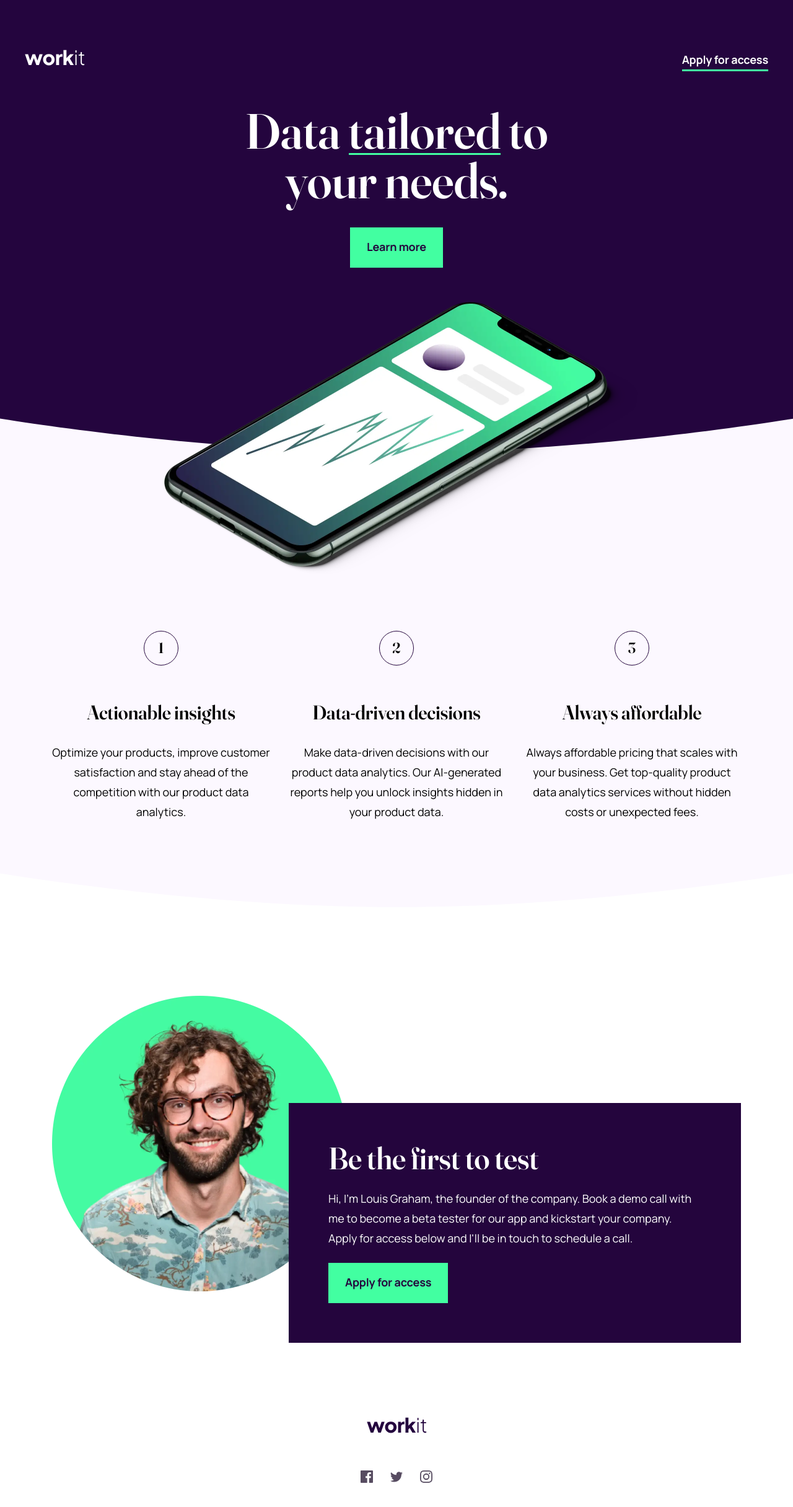
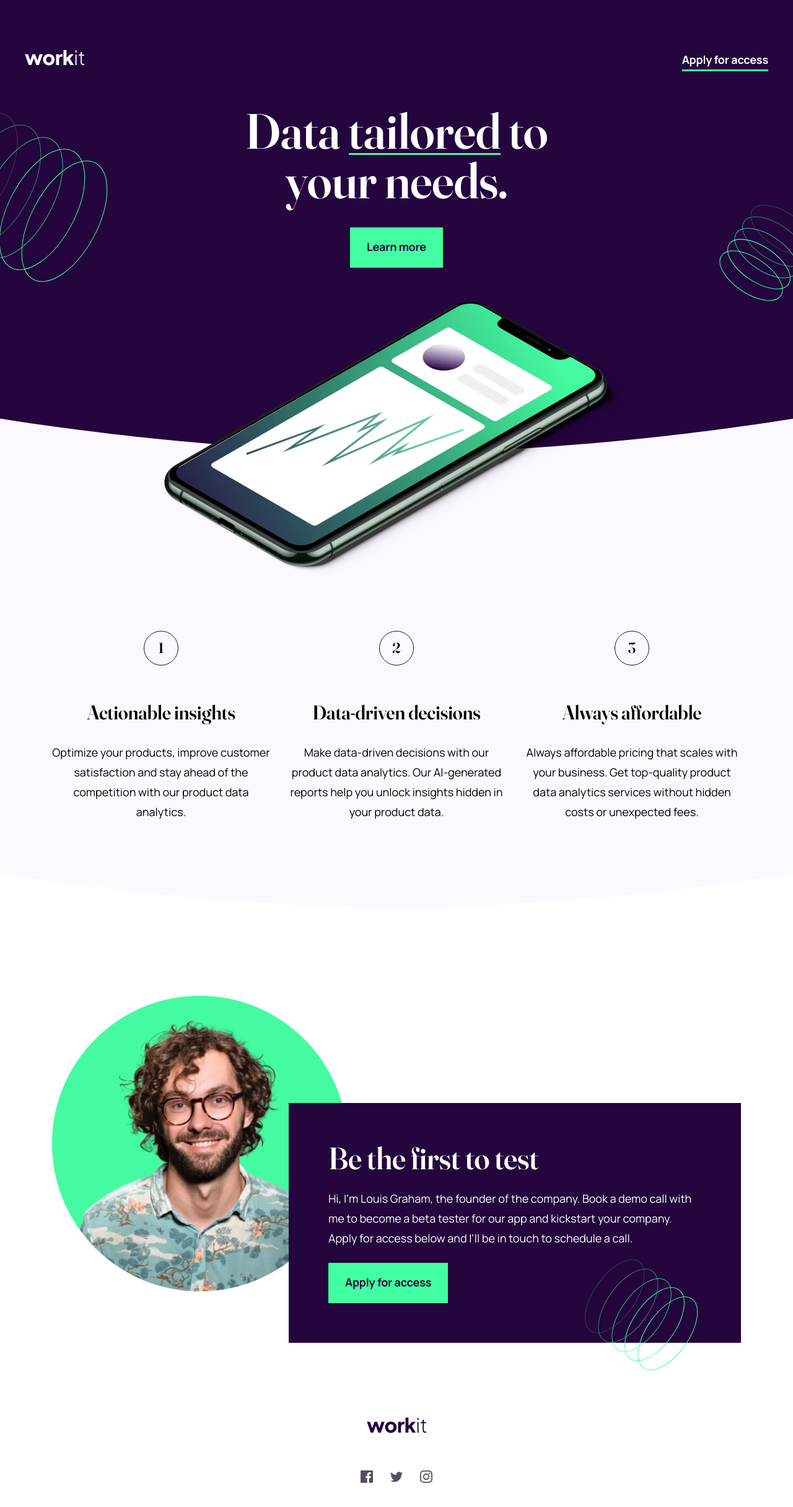
Before and after one commit to mauLovera/frontend-mentor--workit-landing-page, a Next.js app: page / in a window 1280 px wide. Shown: the top 2432 px of the page at 62% size. Built offline with nearby package versions, Linux system fonts and the light colour scheme.

Commit message:
wip: working build

```diff
--- a/src/app/globals.css
+++ b/src/app/globals.css
@@ -3,6 +3,10 @@
 @tailwind utilities;
 
 @layer base {
+	* {
+    @apply scroll-smooth;
+  }
+
 	body {
 		font-size: 18px;
 		line-height: 32px;
--- a/src/app/layout.tsx
+++ b/src/app/layout.tsx
@@ -5,6 +5,7 @@ import { sans, serif } from "@/fonts"
 import Banner from "@/components/Banner"
 import Header from "@/components/Header"
 import Footer from "@/components/Footer"
+import Image from "next/image"
 
 export const metadata: Metadata = {
   title: "Frontend Mentor | Workit Landing Page",
@@ -17,11 +18,26 @@ export default function RootLayout({
   children: React.ReactNode
 }>) {
   return (
-    <html lang="en" className={`${sans.variable} ${serif.variable}`}>
-      <body className="flex min-h-screen flex-col bg-white px-4 pb-16 pt-8 font-sans text-body sm:px-10 md:pt-20 xl:px-[165px]">
+    <html
+      lang="en"
+      className={`${sans.variable} ${serif.variable} overflow-x-hidden`}
+    >
+      <body className="relative flex min-h-screen flex-col  overflow-x-hidden bg-white px-4 pb-16 pt-8 font-sans text-body sm:px-10 md:pt-20 xl:px-[165px]">
+        <Image
+          src={"/images/bg-pattern-1.svg"}
+          alt=""
+          height={317}
+          width={341}
+          className="absolute -left-[257px] top-[80px] hidden sm:-left-[227px] sm:flex md:top-[160px] lg:-left-[138px]"
+        />
+        <Image
+          src={"/images/bg-pattern-2.svg"}
+          alt=""
+          height={174}
+          width={181}
+          className="absolute top-[254px] hidden sm:-right-[93px] sm:flex md:top-[314px] lg:-right-[48px]"
+        />
         <Banner />
-        {/* <div className="absolute left-0 top-[0] -z-10 h-[481px] w-screen bg-primary sm:h-[540px] md:h-[730px]" />
-        <div className="absolute left-0 top-[392px] -z-20 h-[1070.71px] w-screen bg-off-white sm:top-[403px] sm:h-[920.73px] md:top-[504px] md:h-[930px]" /> */}
         <Header />
         {children}
         <Footer />
--- a/src/components/Apply.tsx
+++ b/src/components/Apply.tsx
@@ -12,8 +12,8 @@ export default function Apply() {
         className="absolute -top-[225px] -z-10 h-[281px] w-[281px] sm:-top-[151px] sm:left-[0] sm:self-start lg:-top-[173px] lg:h-[477px] lg:w-[477px]"
         alt="Louis Graham"
       />
-      <div className="relative flex w-full flex-col items-center bg-primary p-[31px] text-center text-white sm:min-w-[514px lg:max-w-[730px] sm:ml-[174px] lg:ml-[382px] sm:items-start xs:p-14 xs:pt-12 lg:p-16 sm:text-left">
-        <h3 className="mb-4 font-serif text-heading-sm-tall sm:mb-6 xs:text-heading-md md:text-heading-lg">
+      <div className="sm:min-w-[514px relative flex w-full flex-col items-center bg-primary p-8 text-center text-white sm:ml-[174px] sm:items-start sm:p-14 sm:pt-12 sm:text-left lg:ml-[382px] lg:max-w-[730px] lg:p-16">
+        <h3 className="mb-4 font-serif text-heading-sm-tall xs:text-heading-md sm:mb-6 md:text-heading-lg">
           Be the first to test
         </h3>
         <p className="mb-6 text-[16px] text-body-sm leading-[28px] md:text-body">
@@ -22,6 +22,13 @@ export default function Apply() {
           company. Apply for access below and I&apos;ll be in touch to schedule
           a call.
         </p>
+        <Image
+          src={"/images/bg-pattern-3.svg"}
+          alt=""
+          height={212}
+          width={221}
+          className="absolute -bottom-[61px] -right-[25px] hidden sm:flex lg:right-[50px] lg:h-[212px]"
+        />
         <ButtonOrLink>Apply for access</ButtonOrLink>
       </div>
     </section>
--- a/src/components/Banner.tsx
+++ b/src/components/Banner.tsx
@@ -53,11 +53,11 @@ export default function Banner() {
           priority
         />
       </div>
-      <div className="absolute left-0 top-0 -z-10 hidden h-[561px] w-screen items-center justify-center xs:max-sm:flex">
+      <div className="absolute left-0 top-0 -z-10 hidden h-[560px] w-screen items-center justify-center xs:max-sm:flex">
         <Image
           src={"/images/dark-banner-xs.svg"}
           className="h-full object-cover object-center"
-          height={561}
+          height={540}
           width={701}
           alt=""
           priority
--- a/src/components/ButtonOrLink.tsx
+++ b/src/components/ButtonOrLink.tsx
@@ -7,7 +7,7 @@ const buttonOrLinkStyles = cva(
     variants: {
       intent: {
         primary:
-          "bg-accent text-primary hover:text-accent hover:bg-primary border-2 border-accent pt-[11px] pb-3 px-6 md:pt-[13px] md:pb-4 md:px-[25px]",
+          "bg-accent text-primary hover:text-accent hover:bg-primary border-2 border-accent pt-[11px] pb-3 px-6 md:pt-[13px] md:pb-4 md:px-[25px] z-10",
         secondary: "text-white border-b-[3px] border-accent hover:text-accent",
       },
     },
--- a/src/components/Hero.tsx
+++ b/src/components/Hero.tsx
@@ -4,8 +4,8 @@ import { ButtonOrLink } from "./ButtonOrLink"
 
 export default function Hero() {
   return (
-    <section className="flex flex-col items-center pt-16 sm:pt-14  text-center">
-      <h1 className="mb-10 font-serif text-heading-lg text-white max-w-[400px] sm:mb-9 sm:max-w-[573px] sm:text-heading-2xl md:max-w-[635px] md:text-heading-3xl lg:text-heading-4xl">
+    <section className="flex flex-col items-center pt-16 text-center  sm:pt-14">
+      <h1 className="lg:text-heading-4xl mb-10 max-w-[400px] font-serif text-heading-lg text-white sm:mb-9 sm:max-w-[573px] sm:text-heading-2xl md:max-w-[635px] md:text-heading-3xl">
         Data{" "}
         <span className="relative after:absolute after:bottom-0 after:left-0 after:mb-[4px] after:h-[3px] after:w-full after:bg-accent after:sm:mb-[4px] after:md:mb-[10px]">
           tailored
@@ -20,6 +20,7 @@ export default function Hero() {
           height={882}
           width={1534}
           alt="An iPhone13 displaying diagrams"
+          priority
         />
       </div>
     </section>
--- a/tailwind.config.ts
+++ b/tailwind.config.ts
@@ -34,7 +34,7 @@ const config: Config = {
     extend: {
       screens: {
         "2xl": "2048px",
-        xl: "1441px",
+        xl: "1439px",
         lg: "1025px",
         md: "769px",
         sm: "701px",
```
Also changed, not shown: public/images/dark-banner-xs.svg.
